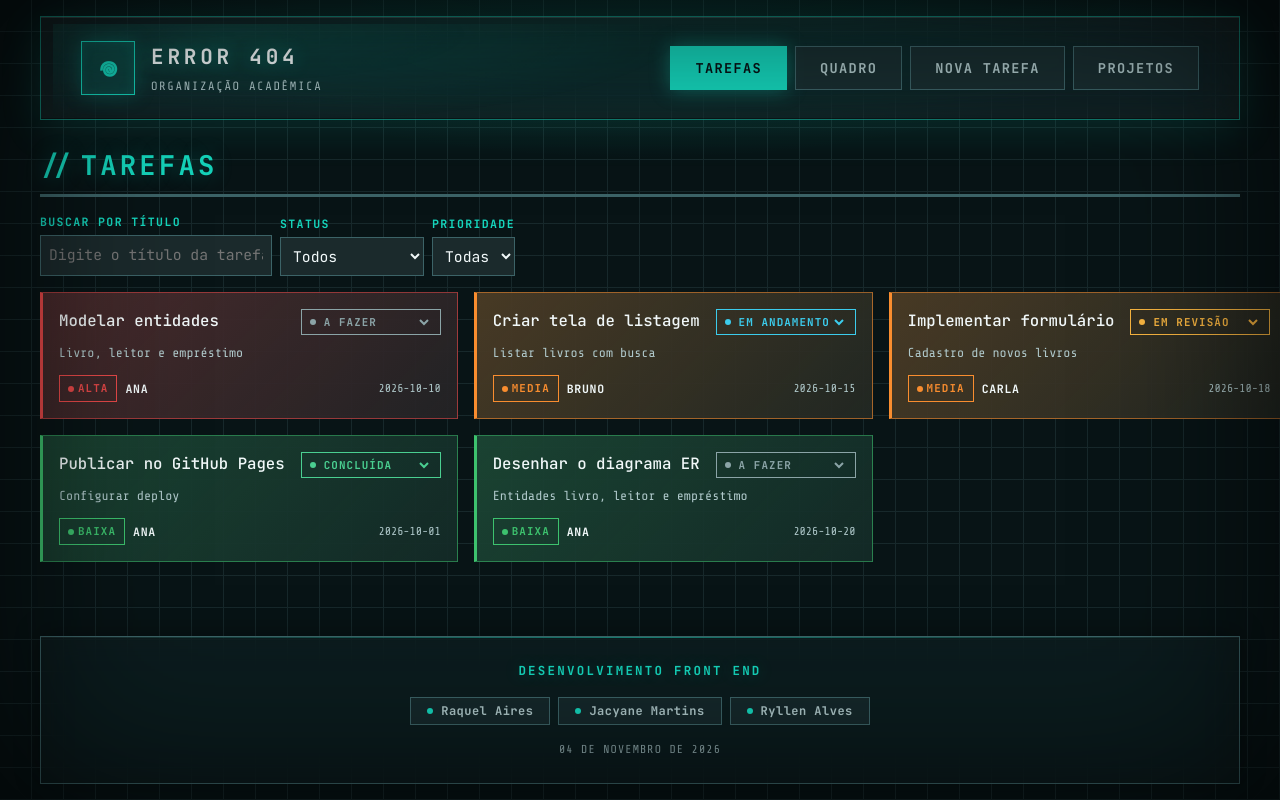
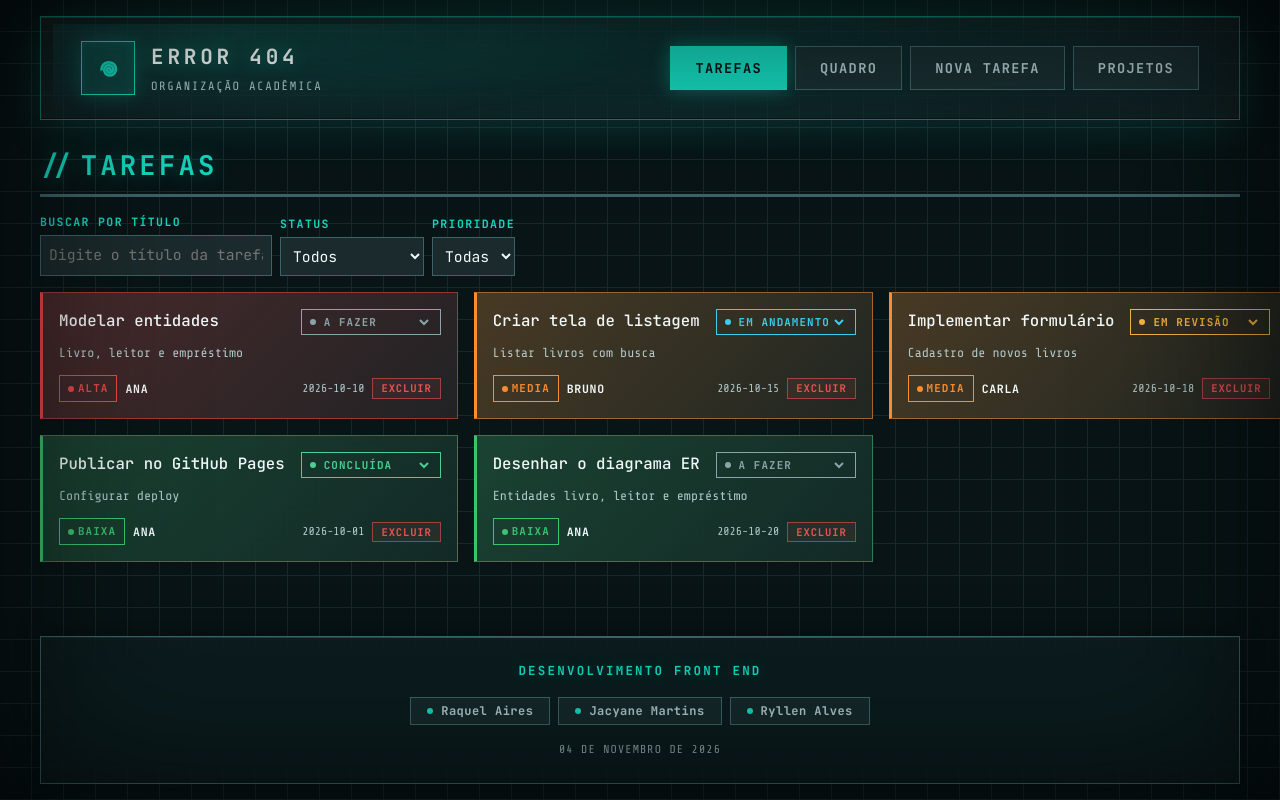
Before and after one commit to Izzieee/Vue_DFE, a Vue app: page / in a window 1280 px wide. Built offline with nearby package versions, Linux system fonts and the light colour scheme; data requests are answered from the project's data file.

Commit message:
feat(issue-29): adiciona botao de excluir ao cartao de tarefa

```diff
--- a/src/components/CartaoTarefa.vue
+++ b/src/components/CartaoTarefa.vue
@@ -12,6 +12,8 @@ const props = defineProps<{
 const emit = defineEmits<{
   /** Emitido somente depois que a API confirma a gravação do novo status. */
   (evento: 'atualizada', tarefa: Tarefa): void
+  /** Pede à tela que abra a confirmação de exclusão para esta tarefa. */
+  (evento: 'excluir', tarefa: Tarefa): void
 }>()
 
 const statusSelecionado = ref<Status>(props.tarefa.status)
@@ -95,6 +97,14 @@ async function alterarStatus() {
       </span>
       <span class="cartao-responsavel">{{ tarefa.responsavel }}</span>
       <time class="cartao-prazo" :datetime="tarefa.prazo">{{ tarefa.prazo }}</time>
+      <button
+        type="button"
+        class="botao-excluir"
+        :aria-label="`Excluir tarefa ${tarefa.titulo}`"
+        @click="emit('excluir', tarefa)"
+      >
+        Excluir
+      </button>
     </footer>
   </article>
 </template>
@@ -187,6 +197,7 @@ async function alterarStatus() {
 
 .cartao-rodape {
   display: flex;
+  flex-wrap: wrap;
   align-items: center;
   gap: var(--space-2);
   margin-top: auto;
@@ -206,6 +217,29 @@ async function alterarStatus() {
   margin-left: auto;
   font-family: 'Share Tech Mono', 'JetBrains Mono', monospace;
   white-space: nowrap;
+}
+
+.botao-excluir {
+  display: inline-flex;
+  align-items: center;
+  justify-content: center;
+  padding: var(--space-1) var(--space-2);
+  border: 1px solid hsl(var(--destructive) / 0.6);
+  background: hsl(var(--destructive) / 0.08);
+  color: hsl(var(--destructive));
+  font-size: 0.66rem;
+  font-weight: 700;
+  letter-spacing: 0.08em;
+  line-height: 1;
+  text-transform: uppercase;
+  cursor: pointer;
+  transition: all 0.2s ease;
+}
+
+.botao-excluir:hover {
+  border-color: hsl(var(--destructive));
+  background: hsl(var(--destructive) / 0.18);
+  box-shadow: 0 0 12px hsl(var(--destructive) / 0.2);
 }
 
 .etiqueta {
```
